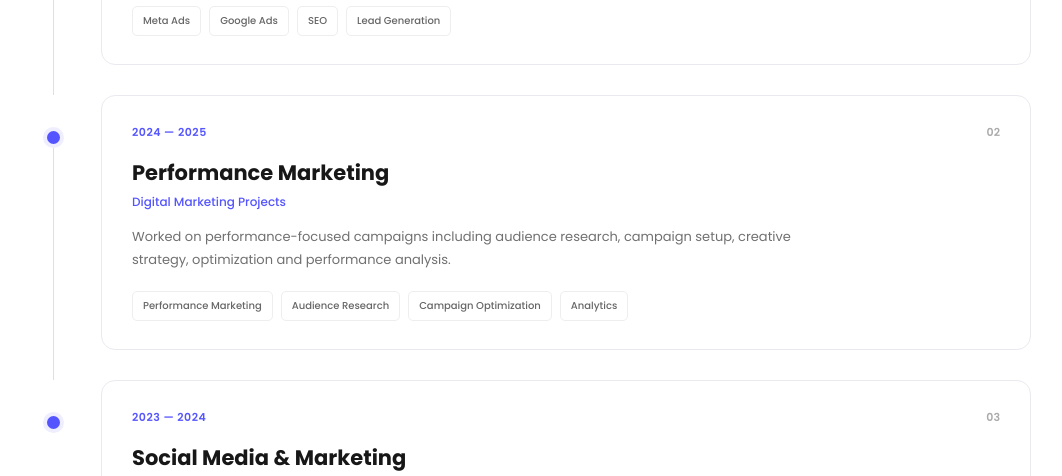
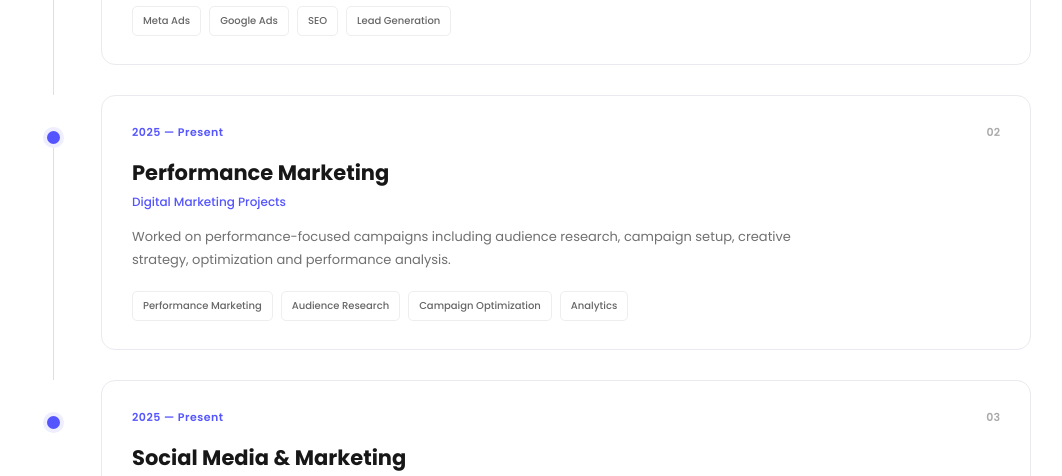
Before and after one commit to grevintogadiya/grevin-portfolio, a React (Create React App) app in the folder My-Portfolio-main/: page / in a window 1280 px wide. Shown: the part 5340-5816 px from the top of the page, without its empty margins (109-1171 px from the left). Built offline with nearby package versions, Linux system fonts and the light colour scheme.

Commit message:
Update portfolio website

```diff
--- a/My-Portfolio-main/src/Components/Experience/Experience.jsx
+++ b/My-Portfolio-main/src/Components/Experience/Experience.jsx
@@ -12,7 +12,7 @@ function Experience() {
       skills: ["Meta Ads", "Google Ads", "SEO", "Lead Generation"],
     },
     {
-      year: "2024 — 2025",
+      year: "2025 — Present",
       role: "Performance Marketing",
       company: "Digital Marketing Projects",
       description:
@@ -25,7 +25,7 @@ function Experience() {
       ],
     },
     {
-      year: "2023 — 2024",
+      year: "2025 — Present",
       role: "Social Media & Marketing",
       company: "Freelance Projects",
       description:
```
